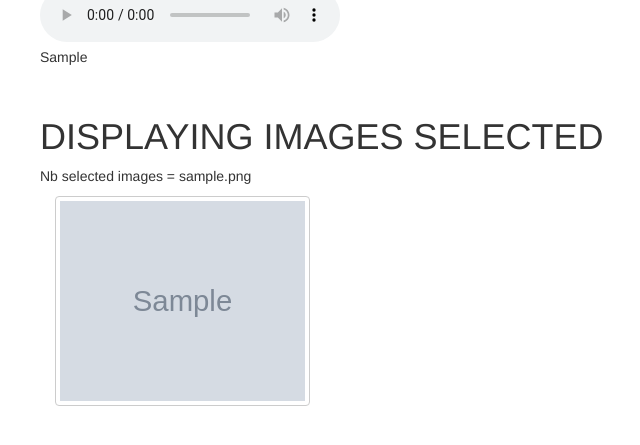
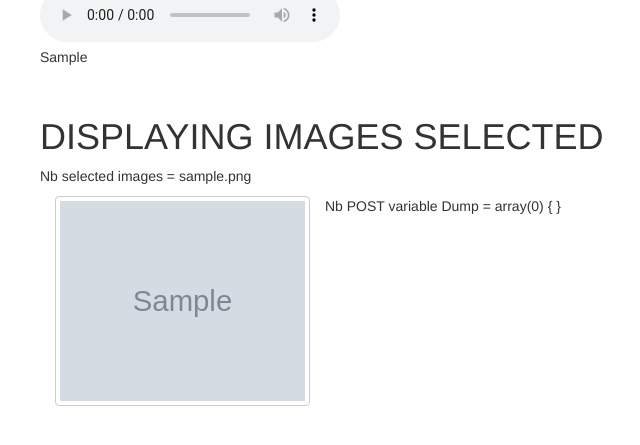
Before and after one commit to tetatoto/maxV2, a PHP site: template view/video_result.php in a window 1280 px wide. Shown: the part 232-677 px from the top of the page, without its empty margins (30-670 px from the left). Run offline with PHP 8.4, Linux system fonts and the light colour scheme; the template is opened without the code that fills it: most values are stand-ins (such as "Sample title", 1, 10 or a date in 2020); grey boxes marked "Sample" are stand-in pictures; some libraries are stand-ins or nearby versions.

Commit message:
dump post

```diff
--- a/view/video_result.php
+++ b/view/video_result.php
@@ -82,6 +82,8 @@
                   <?php
                 }
                 ?>
+
+            <p>Nb POST variable Dump = <?php var_dump($_POST); ?></p>
             </div><!-- /.col-lg-12 -->
         </div><!-- /.row -->
 
```
